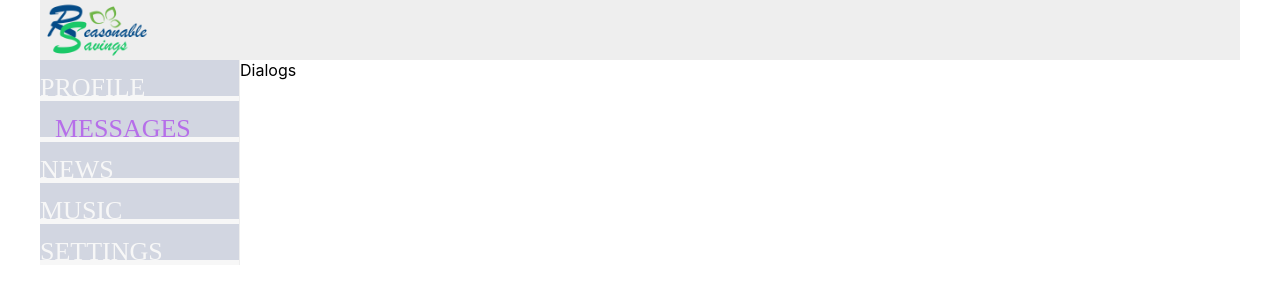
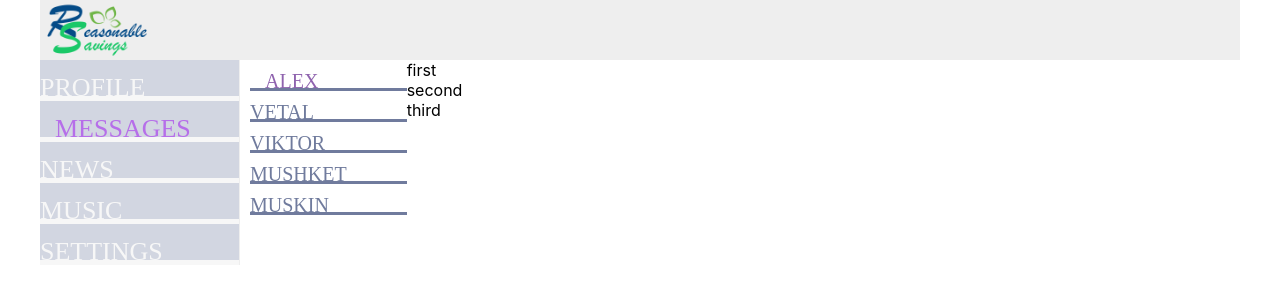
Before and after one commit to WiseEagle/itkamalessons, a React (Create React App) app: page /dialogs in a window 1280 px wide. Shown: the top 300 px of the page. Built offline with nearby package versions, Linux system fonts and the light colour scheme.

Commit message:
Video/Lesson 21 added Dialogs page markdown

```diff
--- a/src/App.js
+++ b/src/App.js
@@ -16,7 +16,7 @@ const App = () => {
                 <div className="app-wrapper-content">
                     <Routes>
                         <Route path="/" element={<Profile/>} />
-                        <Route path="/profile" element={<Profile/>}/>
+
                         <Route path="/dialogs" element={<Dialogs/>}/>
                     </Routes>
                 </div>
--- a/src/Components/Dialogs/Dialogs.jsx
+++ b/src/Components/Dialogs/Dialogs.jsx
@@ -1,10 +1,33 @@
 import React from "react";
 import s from "./Dialogs.module.css";
+import {NavLink} from "react-router-dom";
 
 const Dialogs = () => {
     return (
-        <div >
-            Dialogs
+        <div className={s.dialogs}>
+            <div className={s.dialogsItems}>
+                <div className={`${s.dialog} ${s.active}`}>
+                    <NavLink to="/dialogs/1">Alex</NavLink>
+                </div>
+                <div className={s.dialog}>
+                    <NavLink to="/dialogs/2">Vetal</NavLink>
+                </div>
+                <div className={s.dialog}>
+                    <NavLink to="/dialogs/4">Viktor</NavLink>
+                </div>
+                <div className={s.dialog}>
+                    <NavLink to="/dialogs/5">Mushket</NavLink>
+                </div>
+                <div className={s.dialog}>
+                    <NavLink to="/dialogs/6">Muskin</NavLink>
+                </div>
+            </div>
+            <div className={s.messages}>
+                <div className="message">first</div>
+                <div className="message">second</div>
+                <div className="message">third</div>
+
+            </div>
         </div>
     );
 }
--- a/src/Components/Dialogs/Dialogs.module.css
+++ b/src/Components/Dialogs/Dialogs.module.css
@@ -0,0 +1,38 @@
+.dialogs{
+    display: grid;
+    grid-template-columns: 2fr 10fr;
+
+}
+.dialogsItems{
+    border-top: #ffffff;
+    margin-left: 10px;
+}
+.dialog a{
+    color: #707b9d;
+    text-decoration: none;
+    font-family: 'Fugaz One', cursive;
+    font-size: 20px;
+    border-bottom: 3px solid #707b9d;
+    display: block;
+    text-transform: uppercase;
+    line-height: 13px;
+    padding-top: 15px;
+    transition: 0.5s;
+}
+
+.dialog a:hover, .active a{
+    color: #8f63ae;
+    padding-left: 15px;
+}
+
+.messages{
+
+}
+.message{
+    padding: 10px;
+    border-radius: 3px;
+    background: #e6eaf5;
+    margin: 10px;
+    color: #6b6b6b;
+    overflow: hidden;
+}
--- a/src/Components/Navbar/Navbar.jsx
+++ b/src/Components/Navbar/Navbar.jsx
@@ -7,7 +7,7 @@ import Profile from "../Profile/Profile";
 const Navbar = () => {
     return (
         <nav className={s.nav}>
-            <div><NavLink to="/profile"  className={({ isActive }) => isActive ? `${s.item} ${s.active}` : s.item} >Profile</NavLink></div>
+            <div><NavLink to="/"  className={({ isActive }) => isActive ? `${s.item} ${s.active}` : s.item} >Profile</NavLink></div>
             <div><NavLink to="/dialogs"  className={({ isActive }) => isActive ? `${s.item} ${s.active}` : s.item}>Messages</NavLink></div>
             <div><NavLink to="/news"  className={({ isActive }) => isActive ? `${s.item} ${s.active}` : s.item}>News</NavLink></div>
             <div><NavLink to="/music"  className={({ isActive }) => isActive ? `${s.item} ${s.active}` : s.item}>Music</NavLink></div>
```
